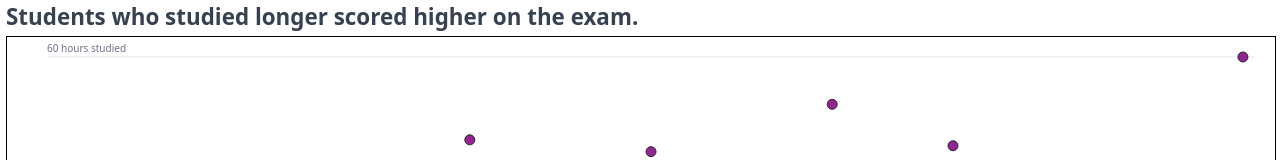
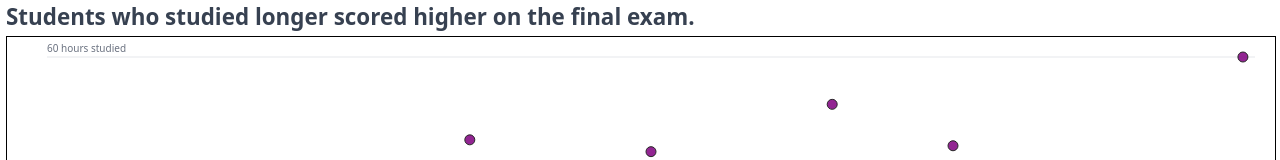
Before and after one commit to bk-advisors/bk-svelte-apps, a Svelte app in the folder simple-scatterplot/: page / in a window 1280 px wide. Shown: the top 160 px of the page. Built offline with nearby package versions, Linux system fonts and the light colour scheme.

Commit message:
update 20251220 final polish

```diff
--- a/simple-scatterplot/src/App.svelte
+++ b/simple-scatterplot/src/App.svelte
@@ -42,11 +42,12 @@
   import Tooltip from '$components/Tooltip.svelte';
   import { sort } from 'd3-array';
 
-
+  // Add transitions to circles
+  import {fly} from 'svelte/transition';
 
 </script>
 
-<h1>Students who studied longer scored higher on the exam.</h1>
+<h1>Students who studied longer scored higher on the final exam.</h1>
 <!-- Svelte each block to display data (must be in component markup, not inside <script>) -->
 <div class="scatterplot-container" bind:clientWidth={width}>
 <svg width={width} height={height} on:mouseleave={() => hoveredData = null} style="border:1px solid black;">
@@ -55,6 +56,7 @@
 <AxisY yScale={yScale} width={innerWidth} />
   {#each data.sort((a, b) => a.grade - b.grade) as d, index}
     <circle
+      in:fly={{x:-10, opacity:0, delay: index * 20}}
       cx={xScale(d.grade)}
       cy={yScale(d.hours)}
       fill="purple"
@@ -100,5 +102,4 @@
   }
 
 
-
 </style>
```
